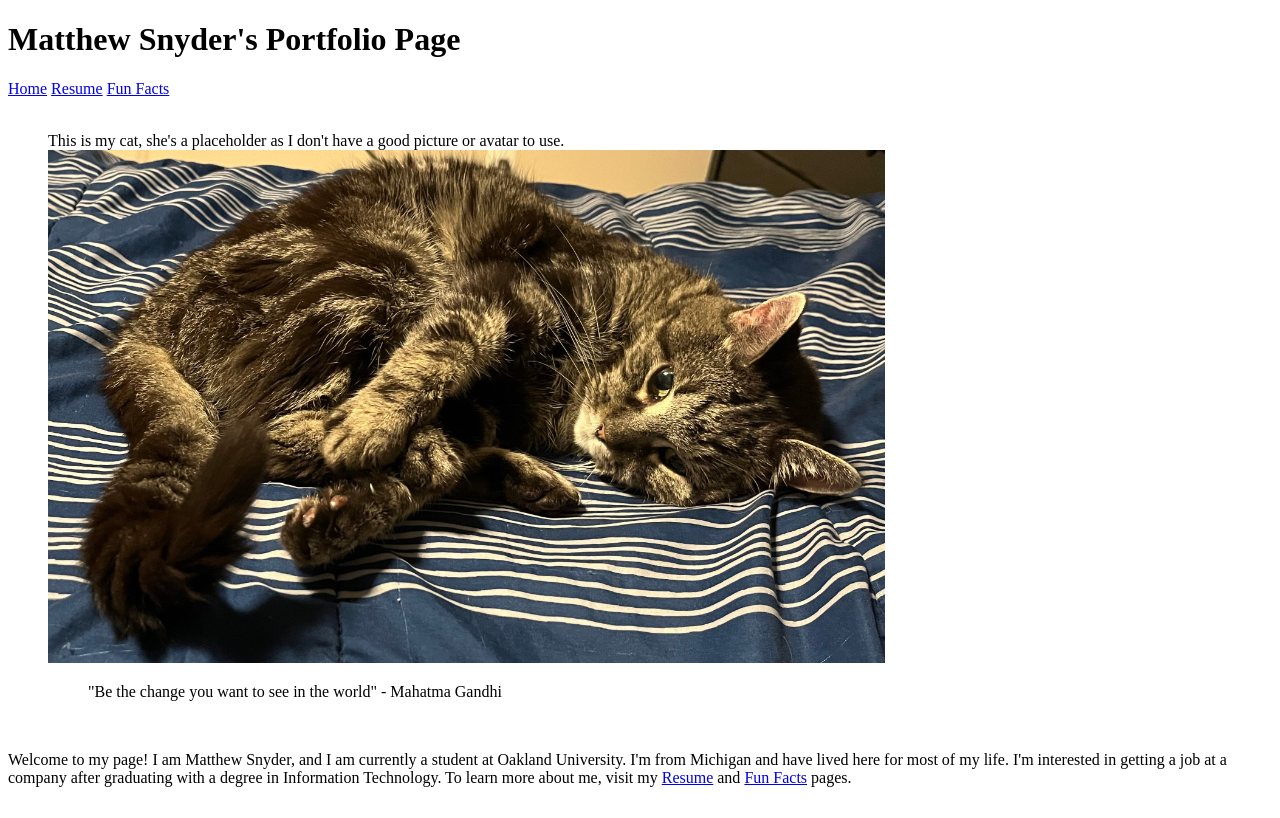
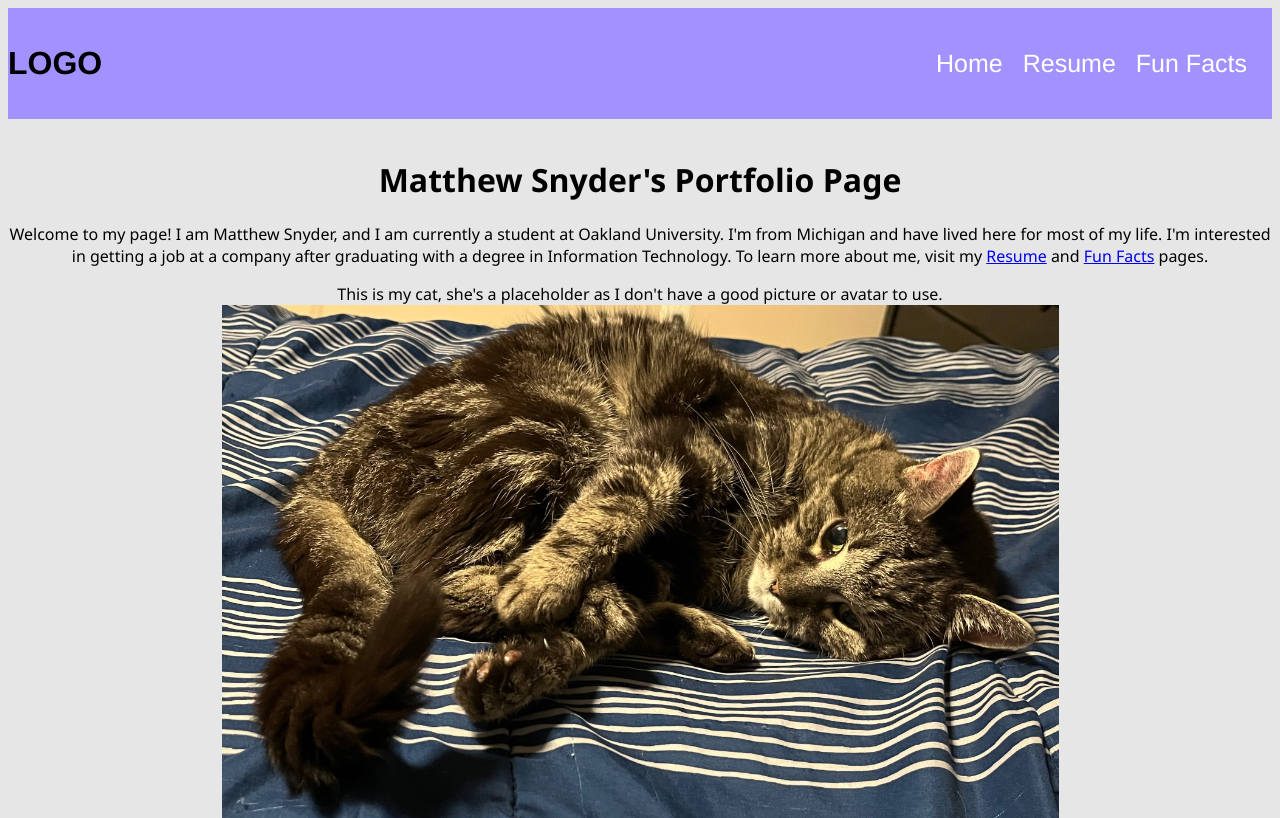
Before and after one commit to snyder2/matthewsnyder_hw1TH_csi3150_fs2023, a plain HTML site: page index.html in a window 1280 px wide. Shown: the top 818 px of the page. Drawn offline with Linux system fonts and the light colour scheme.

Commit message:
Committing entire project so styling works

```diff
--- a/index.html
+++ b/index.html
@@ -10,18 +10,32 @@
     />
     <title>My Portfolio</title>
   </head>
+  <link rel="stylesheet" href="./css/style.css" />
   <body>
     <!--Header used on each page. Contains title and nav bar-->
-    <header>
-      <h1>Matthew Snyder's Portfolio Page</h1>
+    <header id="page_header">
+      <!--Logo Placeholder-->
+      <h1>LOGO</h1>
       <nav id="navbar">
-        <a href="./index.html">Home</a>
-        <a href="./html/my_resume.html">Resume</a>
-        <a href="./html/my_fun_facts.html">Fun Facts</a>
+        <ul>
+          <li><a href="./index.html">Home</a></li>
+          <li><a href="./html/my_resume.html">Resume</a></li>
+          <li><a href="./html/my_fun_facts.html">Fun Facts</a></li>
+        </ul>
       </nav>
     </header>
     <br />
     <main>
+      <h1>Matthew Snyder's Portfolio Page</h1>
+      <!--Description-->
+      <p>
+        Welcome to my page! I am Matthew Snyder, and I am currently a student at
+        Oakland University. I'm from Michigan and have lived here for most of my
+        life. I'm interested in getting a job at a company after graduating with
+        a degree in Information Technology. To learn more about me, visit my
+        <a href="./html/my_resume.html">Resume</a> and
+        <a href="./html/my_fun_facts.html">Fun Facts</a> pages.
+      </p>
       <figure>
         <figcaption>
           This is my cat, she's a placeholder as I don't have a good picture or
@@ -36,15 +50,7 @@
         </blockquote>
       </figure>
       <br />
-      <!--Description-->
-      <p>
-        Welcome to my page! I am Matthew Snyder, and I am currently a student at
-        Oakland University. I'm from Michigan and have lived here for most of my
-        life. I'm interested in getting a job at a company after graduating with
-        a degree in Information Technology. To learn more about me, visit my
-        <a href="./html/my_resume.html">Resume</a> and
-        <a href="./html/my_fun_facts.html">Fun Facts</a> pages.
-      </p>
+
       <!--Progress bar-->
       <br />
       <label>Progress towards Bachelor of Science: 100/128 Credits </label>
```
Also changed, not shown: html/my_fun_facts.html (+9 -5 lines), html/my_resume.html (+10 -6 lines).
